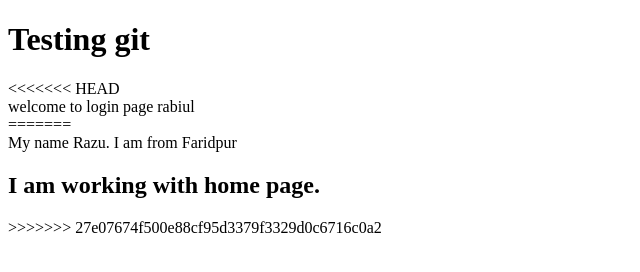
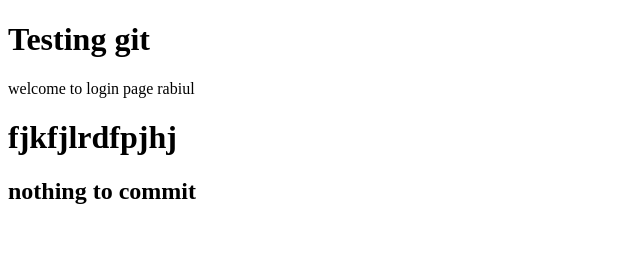
Before and after one commit to abdurrahaman4363/end-game-practice-1, a plain HTML site: page index.html in a window 1280 px wide. Shown: the whole page, without its empty margins (0-640 px from the left). Drawn offline with Linux system fonts and the light colour scheme.

Commit message:
whatt is

```diff
--- a/index.html
+++ b/index.html
@@ -11,15 +11,14 @@
 <body>
 
     <h1>Testing git</h1>
-<<<<<<< HEAD
-    <div>welcome to login page rabiul</div>
-=======
-    <div>
-        My name Razu.
-        I am from Faridpur
-        <h2>I am working with home page.</h2>
+
+    <div>welcome to login page rabiul
+        <h1>fjkfjlrdfpjhj</h1>
+        <h2>nothing to commit</h2>
     </div>
->>>>>>> 27e07674f500e88cf95d3379f3329d0c6716c0a2
+
+
+
 </body>
 
 </html>
```
